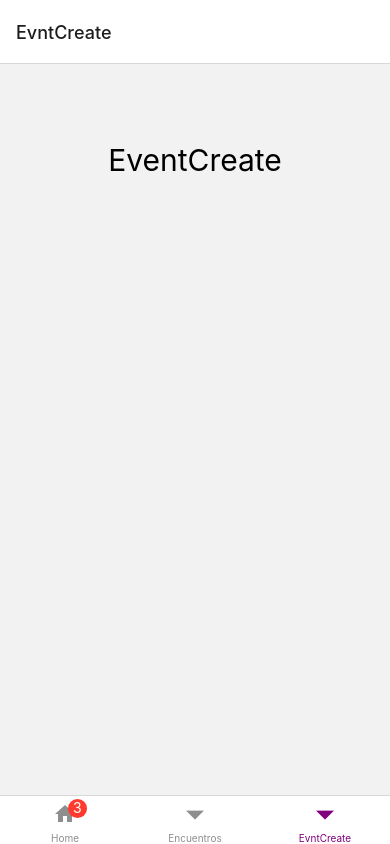
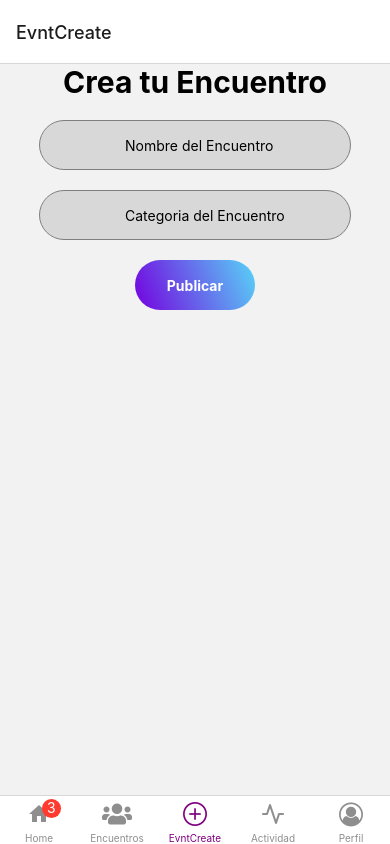
Before and after one commit to sroachc/Proyecto-Tesis, a React Native app: screen /EvntCreate in a window 390 px wide. Built offline with nearby package versions, Linux system fonts and the light colour scheme.

Commit message:
textinput evento y  iconos navegations

```diff
--- a/Navegacion.js
+++ b/Navegacion.js
@@ -3,14 +3,19 @@ import { createBottomTabNavigator } from "@react-navigation/bottom-tabs";
 import { NavigationContainer } from "@react-navigation/native";
 import { createStackNavigator } from "@react-navigation/stack";
 import { MaterialCommunityIcons } from '@expo/vector-icons';
+import { FontAwesome5 } from '@expo/vector-icons';
+import { AntDesign } from '@expo/vector-icons';
+import { Feather } from '@expo/vector-icons';
+import { FontAwesome } from '@expo/vector-icons';
 
 //vistas
 import HomeScreen from "./vistas/HomeScreen";
-import SettingsScreen from "./vistas/MisEventosView";
 import StackScreen from "./vistas/StackScreen";
 import EventCreate from "./vistas/EventCreate";
 import { createNativeStackNavigator } from "@react-navigation/native-stack";
 import MisEventosView from "./vistas/MisEventosView";
+import ActividadView from "./vistas/ActividadView";
+import PerfilView from "./vistas/PerfilView";
 
 const HomeStackNavigator = createNativeStackNavigator();
 
@@ -53,8 +58,44 @@ function MyTabs() {
                 }}
 
             />
-            <Tab.Screen name="Encuentros" component={MisEventosView}/>
-            <Tab.Screen name="EvntCreate" component={EventCreate}/>
+            <Tab.Screen
+                name="Encuentros"
+                component={MisEventosView}
+                options={{
+                    tabBarIcon:({color, size}) => (
+                        <FontAwesome5 name="users" size={24} color={color} />
+                    ),
+                }}
+            />
+            <Tab.Screen
+                name="EvntCreate"
+                component={EventCreate}
+                options={{
+                    tabBarIcon:({color, size}) => (
+                        <AntDesign name="pluscircleo" size={24} color={color} />
+                    ),
+
+                }}
+            />
+            <Tab.Screen
+                name="Actividad"
+                component={ActividadView}
+                options={{
+                    tabBarIcon:({color, size}) => (
+                        <Feather name="activity" size={24} color={color} />
+                    ),
+
+                }}
+            />
+            <Tab.Screen
+                name="Perfil"
+                component={PerfilView}
+                options={{
+                    tabBarIcon:({color, size}) => (
+                        <FontAwesome name="user-circle-o" size={24} color={color} />
+                    ),
+                }}
+            />
         </Tab.Navigator>
     );
 }
--- a/vistas/ActividadView.js
+++ b/vistas/ActividadView.js
@@ -10,7 +10,7 @@ const ActividadView = () => {
                     textAlign: "center",
                     marginTop: "20%"
                 }}
-            >ActividadView</Text>
+            >EventCreate</Text>
         </View>
     );
     }
--- a/vistas/EventCreate.js
+++ b/vistas/EventCreate.js
@@ -1,17 +1,49 @@
 import React from "react";
-import {View, Text, StyleSheet, TouchableOpacity} from "react-native";
+import { StatusBar } from "react-native";
+import {View, Text, StyleSheet, TouchableOpacity, TextInput} from "react-native";
+import ButtonGradient from "../Botones/button";
 
 const EventCreate = () => {
     return (
-        <View>
-            <Text
-                style={{
-                    fontSize: 30,
-                    textAlign: "center",
-                    marginTop: "20%"
-                }}
-            >EventCreate</Text>
+        <View style={styles.container}>
+            <Text style={styles.titulo}>Crea tu Encuentro</Text>
+            <TextInput
+                placeholder="Nombre del Encuentro"
+                style={styles.textinput}
+            />
+            <TextInput
+                placeholder="Categoria del Encuentro"
+                style={styles.textinput}
+            />
+            <ButtonGradient/>
+            <StatusBar style="auto"/>
         </View>
     );
-    }
+}
 export default EventCreate;
+
+const styles = StyleSheet.create({
+    container: {
+        flex:1,
+        backgroundColor: '#F2F2F2',
+        alignItems: 'center',
+    },
+    titulo: {
+        fontSize: 30,
+        color: '#000',
+        fontWeight: 'bold',
+    },
+    textinput:{
+        borderWidth:1,
+        paddingStart: 85,
+        borderColor: 'gray',
+        padding: 10,
+        width: '80%',
+        height: 50,
+        marginTop: 20,
+        borderRadius: 30,
+        backgroundColor: '#D8D8D8',
+
+
+    },
+});
--- a/vistas/PerfilView.js
+++ b/vistas/PerfilView.js
@@ -10,7 +10,7 @@ const PerfilView = () => {
                     textAlign: "center",
                     marginTop: "20%"
                 }}
-            >PerfilView</Text>
+            >EventCreate</Text>
         </View>
     );
     }
```
